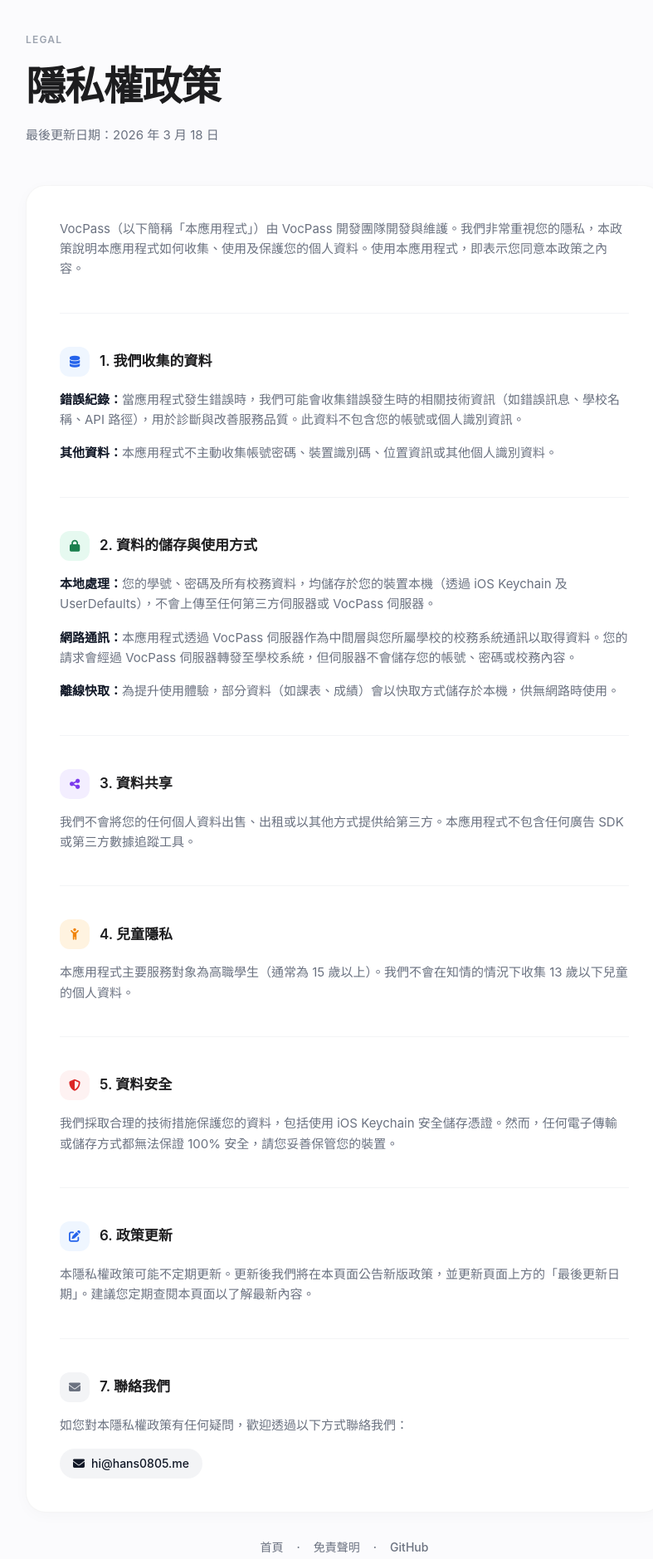
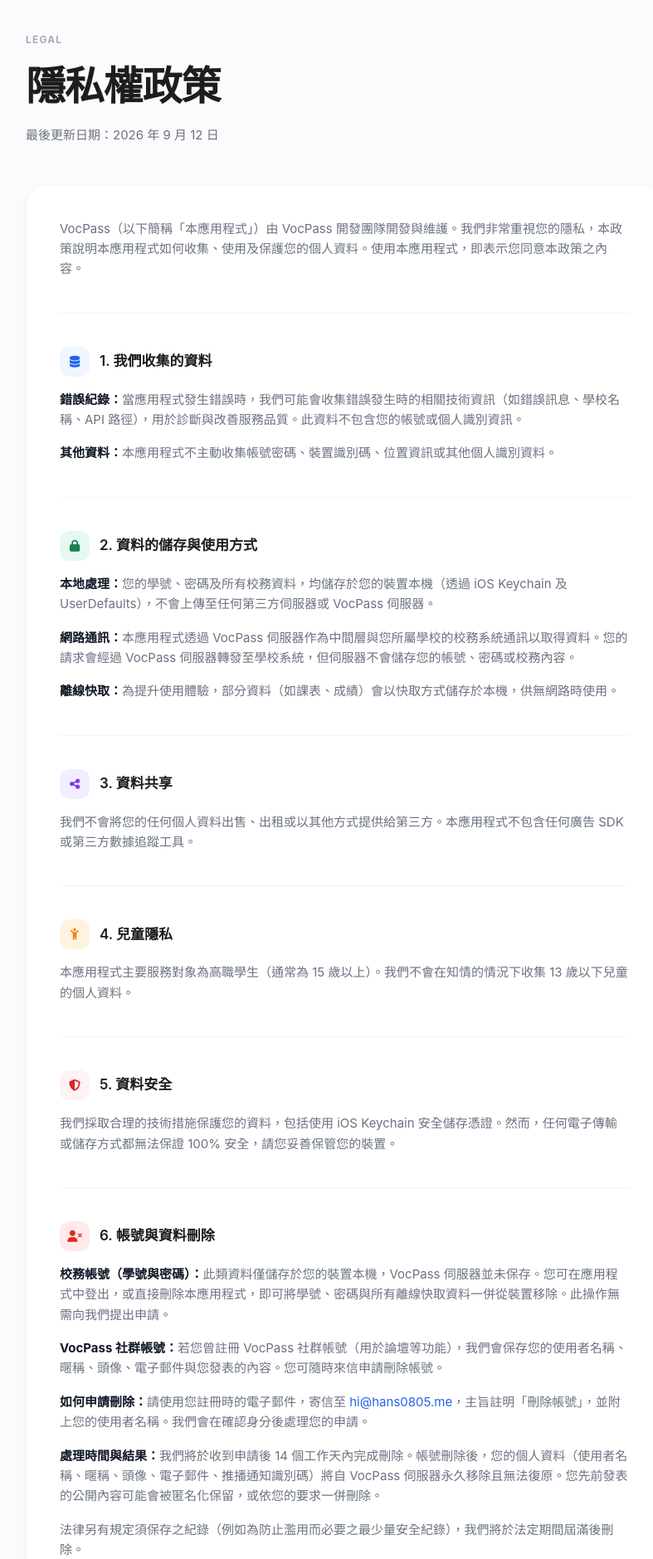
Before and after one commit to VocPass/server, a Python web app: template templates/privacy-policy.html in a window 1280 px wide. Shown: the part 56-1935 px from the top of the page at 83% size, without its empty margins (225-1012 px from the left). Run offline with Jinja, Linux system fonts and the light colour scheme; the template is opened without the code that fills it, so the values that code supplies are empty; some libraries are stand-ins or nearby versions.

Commit message:
fix: 更新隱私權政策的最後更新日期及帳號刪除相關內容

```diff
--- a/templates/privacy-policy.html
+++ b/templates/privacy-policy.html
@@ -43,7 +43,7 @@
             <div class="mb-12">
                 <p class="text-xs font-semibold uppercase tracking-widest mb-3 text-gray-400">Legal</p>
                 <h1 class="font-bold mb-3 tracking-tight" style="font-size:clamp(32px,4vw,48px);">隱私權政策</h1>
-                <p class="text-gray-500 text-[15px]">最後更新日期：2026 年 3 月 18 日</p>
+                <p class="text-gray-500 text-[15px]">最後更新日期：2026 年 9 月 12 日</p>
             </div>
 
             <div class="bg-white rounded-[24px] p-8 sm:p-10 space-y-10"
@@ -132,10 +132,28 @@
 
                 <section>
                     <div class="flex items-center gap-3 mb-4">
+                        <div class="w-9 h-9 rounded-xl flex items-center justify-center flex-shrink-0" style="background:#ffe9e9;">
+                            <i class="fa-solid fa-user-xmark text-sm" style="color:#d92d20;"></i>
+                        </div>
+                        <h2 class="font-semibold text-[17px]">6. 帳號與資料刪除</h2>
+                    </div>
+                    <div class="space-y-4 leading-relaxed text-gray-500 text-[15px]">
+                        <p><strong class="text-gray-900">校務帳號（學號與密碼）：</strong>此類資料僅儲存於您的裝置本機，VocPass 伺服器並未保存。您可在應用程式中登出，或直接刪除本應用程式，即可將學號、密碼與所有離線快取資料一併從裝置移除。此操作無需向我們提出申請。</p>
+                        <p><strong class="text-gray-900">VocPass 社群帳號：</strong>若您曾註冊 VocPass 社群帳號（用於論壇等功能），我們會保存您的使用者名稱、暱稱、頭像、電子郵件與您發表的內容。您可隨時來信申請刪除帳號。</p>
+                        <p><strong class="text-gray-900">如何申請刪除：</strong>請使用您註冊時的電子郵件，寄信至 <a href="mailto:hi@hans0805.me" class="text-blue-600 hover:underline">hi@hans0805.me</a>，主旨註明「刪除帳號」，並附上您的使用者名稱。我們會在確認身分後處理您的申請。</p>
+                        <p><strong class="text-gray-900">處理時間與結果：</strong>我們將於收到申請後 14 個工作天內完成刪除。帳號刪除後，您的個人資料（使用者名稱、暱稱、頭像、電子郵件、推播通知識別碼）將自 VocPass 伺服器永久移除且無法復原。您先前發表的公開內容可能會被匿名化保留，或依您的要求一併刪除。</p>
+                        <p>法律另有規定須保存之紀錄（例如為防止濫用而必要之最少量安全紀錄），我們將於法定期間屆滿後刪除。</p>
+                    </div>
+                </section>
+
+                <hr class="border-gray-100">
+
+                <section>
+                    <div class="flex items-center gap-3 mb-4">
                         <div class="w-9 h-9 rounded-xl flex items-center justify-center flex-shrink-0 bg-blue-50">
                             <i class="fa-solid fa-pen-to-square text-sm text-blue-600"></i>
                         </div>
-                        <h2 class="font-semibold text-[17px]">6. 政策更新</h2>
+                        <h2 class="font-semibold text-[17px]">7. 政策更新</h2>
                     </div>
                     <p class="leading-relaxed text-gray-500 text-[15px]">
                         本隱私權政策可能不定期更新。更新後我們將在本頁面公告新版政策，並更新頁面上方的「最後更新日期」。建議您定期查閱本頁面以了解最新內容。
@@ -149,7 +167,7 @@
                         <div class="w-9 h-9 rounded-xl flex items-center justify-center flex-shrink-0 bg-gray-100">
                             <i class="fa-solid fa-envelope text-sm text-gray-500"></i>
                         </div>
-                        <h2 class="font-semibold text-[17px]">7. 聯絡我們</h2>
+                        <h2 class="font-semibold text-[17px]">8. 聯絡我們</h2>
                     </div>
                     <p class="leading-relaxed text-gray-500 text-[15px]">如您對本隱私權政策有任何疑問，歡迎透過以下方式聯絡我們：</p>
                     <div class="mt-4 flex flex-wrap gap-3">
```
